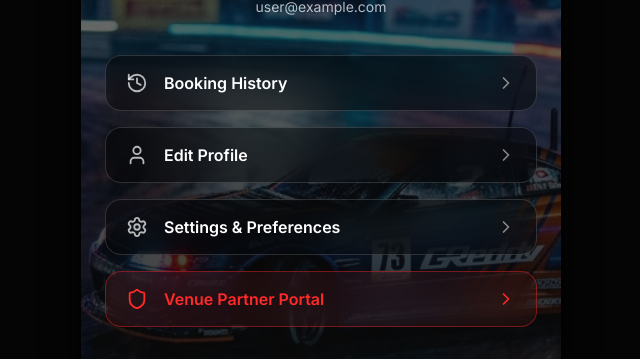
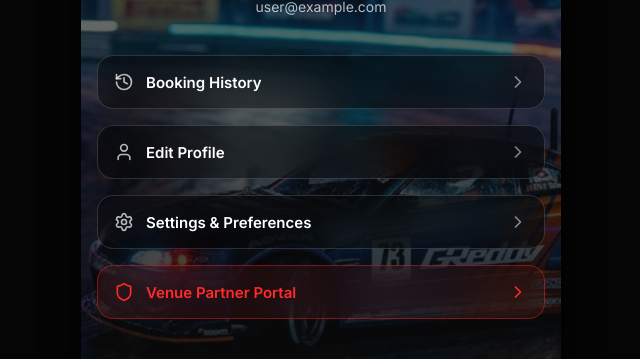
Before and after one commit to alizee000/rcc, a Next.js app: page /profile in a window 1280 px wide. Shown: the part 186-545 px from the top of the page, without its empty margins (319-959 px from the left). Built offline with nearby package versions, Linux system fonts and the light colour scheme; no server answers; sample sign-in values are in the browser's storage.

Commit message:
Fix layout and alignment issues on profile and settings screens

```diff
--- a/src/app/profile/page.tsx
+++ b/src/app/profile/page.tsx
@@ -14,8 +14,8 @@ export default async function ProfilePage() {
   const glassCardStyle = {
     display: "flex",
     alignItems: "center",
-    gap: 16,
-    padding: "16px 20px",
+    gap: 12,
+    padding: "16px",
     backgroundColor: "rgba(0, 0, 0, 0.4)",
     backdropFilter: "blur(16px)",
     WebkitBackdropFilter: "blur(16px)",
@@ -29,12 +29,14 @@ export default async function ProfilePage() {
   return (
     <div style={{
       minHeight: "100vh",
-      padding: "40px 24px 100px 24px",
+      padding: "40px 16px 100px 16px",
       backgroundImage: 'linear-gradient(to bottom, rgba(10, 10, 10, 0.5), rgba(10, 10, 10, 0.95)), url("/profile-bg.jpg")',
       backgroundSize: "cover",
       backgroundPosition: "center",
       backgroundAttachment: "fixed",
-      color: "white"
+      color: "white",
+      width: "100%",
+      overflowX: "hidden"
     }}>
       <header style={{ marginBottom: 40, textAlign: "center", position: "relative", zIndex: 10 }}>
         <div style={{
@@ -66,20 +68,20 @@ export default async function ProfilePage() {
       <div style={{ display: "flex", flexDirection: "column", gap: 16, position: "relative", zIndex: 10 }}>
 
         <Link href="/bookings" style={glassCardStyle}>
-          <History size={22} color="rgba(255,255,255,0.7)" />
-          <div style={{ flex: 1, fontWeight: 600, fontSize: 16 }}>Booking History</div>
+          <History size={20} color="rgba(255,255,255,0.7)" />
+          <div style={{ flex: 1, fontWeight: 600, fontSize: 15, whiteSpace: "nowrap", overflow: "hidden", textOverflow: "ellipsis" }}>Booking History</div>
           <ChevronRight size={20} color="rgba(255,255,255,0.5)" />
         </Link>
 
         <Link href="/profile/settings" style={glassCardStyle}>
-          <User size={22} color="rgba(255,255,255,0.7)" />
-          <div style={{ flex: 1, fontWeight: 600, fontSize: 16 }}>Edit Profile</div>
+          <User size={20} color="rgba(255,255,255,0.7)" />
+          <div style={{ flex: 1, fontWeight: 600, fontSize: 15, whiteSpace: "nowrap", overflow: "hidden", textOverflow: "ellipsis" }}>Edit Profile</div>
           <ChevronRight size={20} color="rgba(255,255,255,0.5)" />
         </Link>
 
         <Link href="/profile/settings" style={glassCardStyle}>
-          <Settings size={22} color="rgba(255,255,255,0.7)" />
-          <div style={{ flex: 1, fontWeight: 600, fontSize: 16 }}>Settings & Preferences</div>
+          <Settings size={20} color="rgba(255,255,255,0.7)" />
+          <div style={{ flex: 1, fontWeight: 600, fontSize: 15, whiteSpace: "nowrap", overflow: "hidden", textOverflow: "ellipsis" }}>Settings & Preferences</div>
           <ChevronRight size={20} color="rgba(255,255,255,0.5)" />
         </Link>
 
@@ -89,8 +91,8 @@ export default async function ProfilePage() {
           border: "1px solid rgba(255, 42, 42, 0.4)",
           background: "linear-gradient(135deg, rgba(255, 42, 42, 0.1), rgba(255, 42, 42, 0.05))"
         }}>
-          <Shield size={22} color="#ff2a2a" />
-          <div style={{ flex: 1, fontWeight: 600, color: "#ff2a2a", fontSize: 16 }}>Venue Partner Portal</div>
+          <Shield size={20} color="#ff2a2a" />
+          <div style={{ flex: 1, fontWeight: 600, color: "#ff2a2a", fontSize: 15, whiteSpace: "nowrap", overflow: "hidden", textOverflow: "ellipsis" }}>Venue Partner Portal</div>
           <ChevronRight size={20} color="#ff2a2a" />
         </Link>
 
```
Also changed, not shown: src/app/profile/settings/page.tsx (+7 -3 lines).
